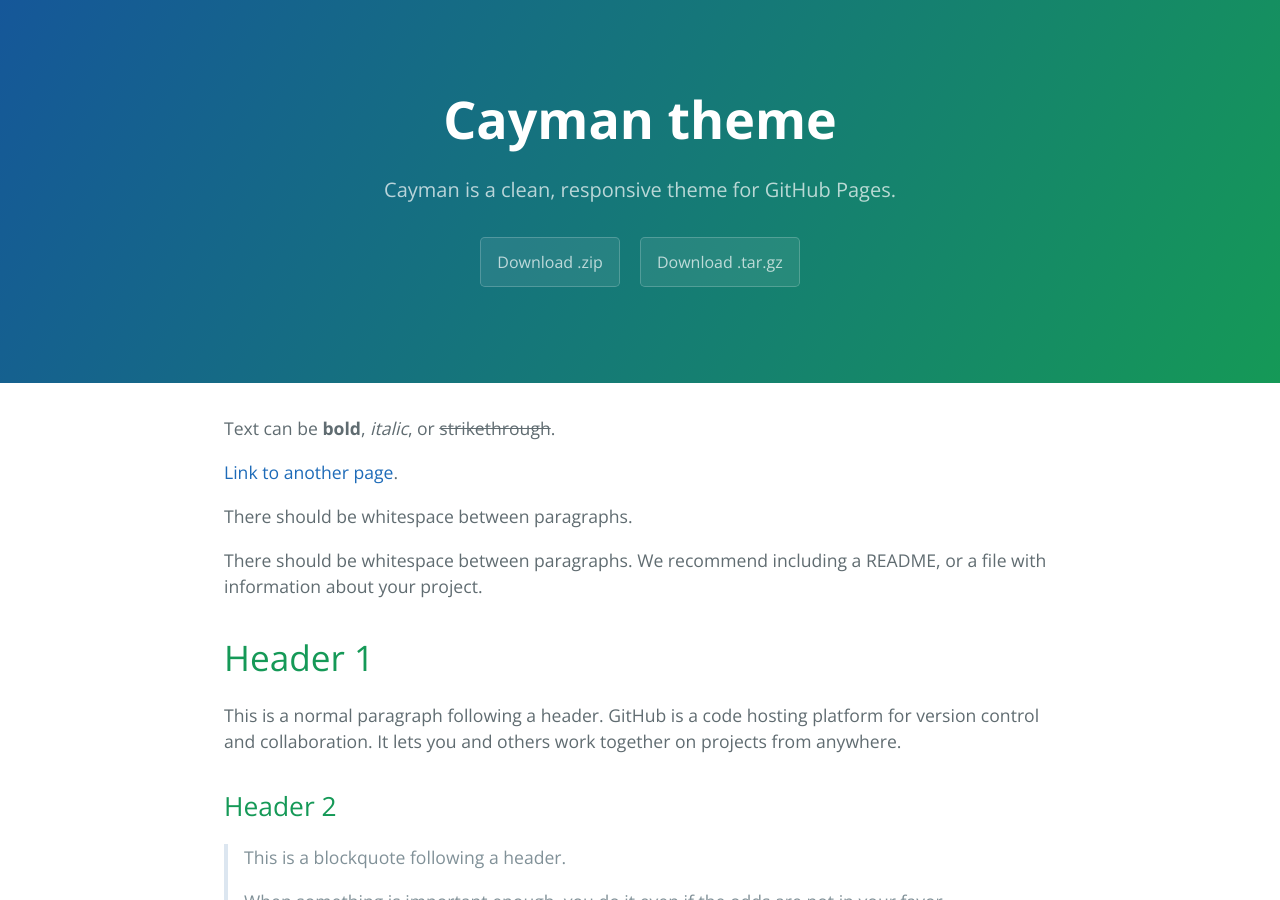
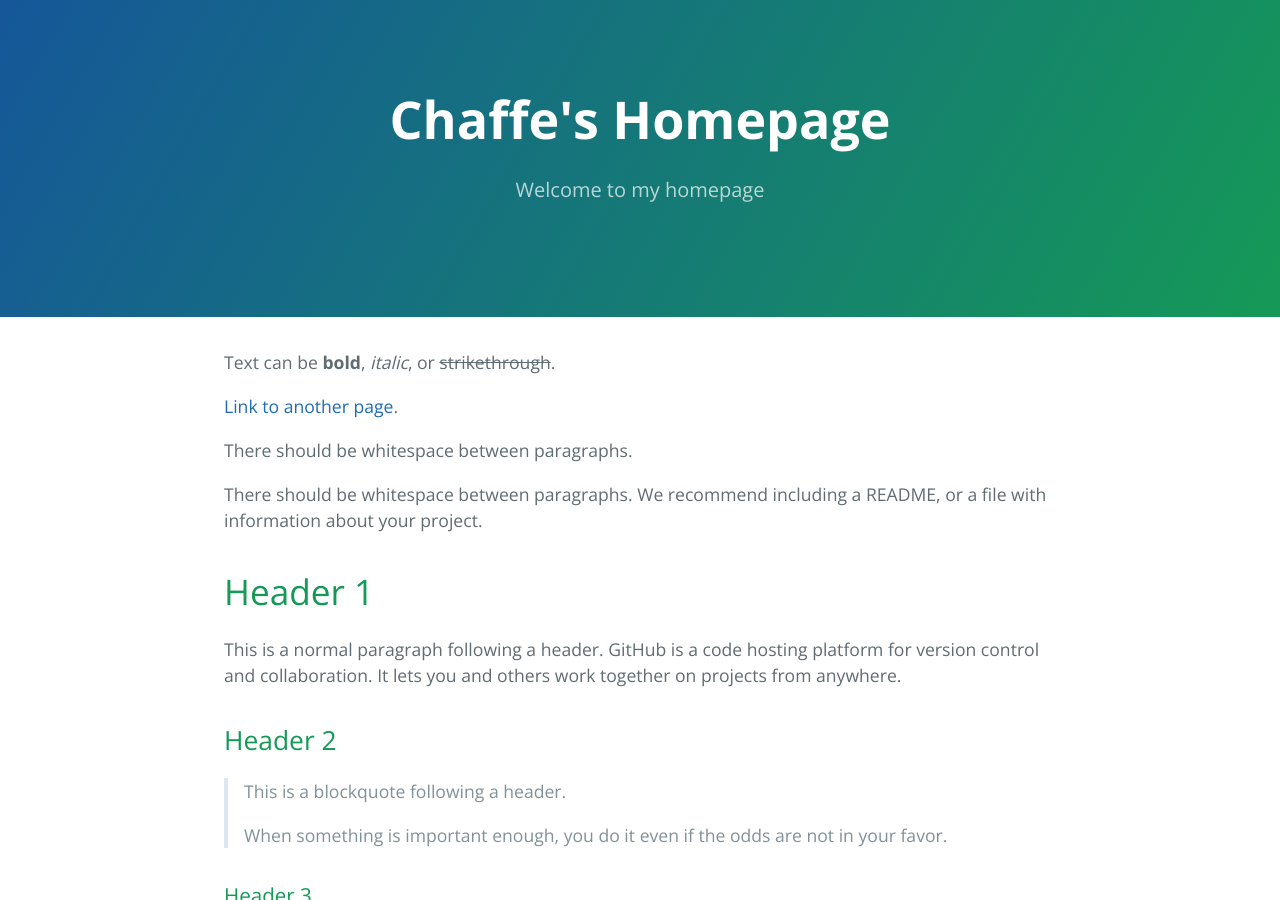
Before and after one commit to vk28001chaffee/vk28001chaffee.github.io, a Jekyll site: the page built from index.md, in a window 1280 px wide and 900 px high. Built offline with Jekyll 4.4.1, drawn with Linux system fonts in a browser that asks for light colours.

Commit message:
Update _config.yml

```diff
--- a/_config.yml
+++ b/_config.yml
@@ -1,5 +1,5 @@
-title: Cayman theme
-description: Cayman is a clean, responsive theme for GitHub Pages.
-show_downloads: true
+title: Chaffe's Homepage
+description: Welcome to my homepage
+show_downloads: false
 google_analytics:
 theme: jekyll-theme-cayman
```
